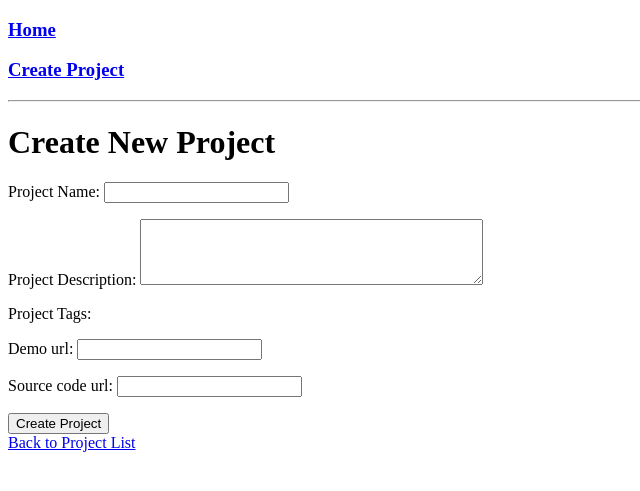
After one commit to yoshis5725/dev_search, a Django app: page /create-project/ in a window 1280 px wide. The commit adds this page. Shown: the top 491 px of the page, without its empty margins (0-640 px from the left). Run offline with Django 5.2, Linux system fonts and the light colour scheme; data that the repository does not hold is empty.

Commit message:
Project Create Logic
Create in CRUD logic is complete

```diff
--- /dev/null
+++ b/projects/forms.py
@@ -0,0 +1,16 @@
+from django import forms
+from .models import Project
+
+class ProjectForm(forms.ModelForm):
+    class Meta:
+        model = Project
+        exclude = ['vote_total', 'vote_ratio']
+        widgets = {
+            'description': forms.Textarea(attrs={'rows': 4, 'cols': 40}),
+            'tags': forms.CheckboxSelectMultiple(),
+        }
+        labels = {
+            'title': 'Project Name',
+            'description': 'Project Description',
+            'tags': 'Project Tags',
+        }
--- /dev/null
+++ b/projects/templates/projects/project_form.html
@@ -0,0 +1,13 @@
+{% extends 'base.html' %}
+
+{% block title %}Create New Project{% endblock %}
+
+{% block content %}
+<h1>Create New Project</h1>
+<form method="POST">
+    {% csrf_token %}
+    {{ form.as_p }}
+    <button type="submit">Create Project</button>
+</form>
+<a href="{% url 'all_projects' %}">Back to Project List</a>
+{% endblock %}
--- a/projects/urls.py
+++ b/projects/urls.py
@@ -5,4 +5,5 @@ from . import views
 urlpatterns = [
     path("projects/", views.all_projects, name="all_projects"),
     path("projects/<str:pk>/", views.single_project, name="single_project"),
+    path("create-project/", views.create_project, name="create_project"),
 ]
--- a/projects/views.py
+++ b/projects/views.py
@@ -1,31 +1,8 @@
-from django.shortcuts import render, get_object_or_404
+from django.shortcuts import render, get_object_or_404, redirect
+
+from projects.forms import ProjectForm
 from projects.models import Project
 
-
-# will delete this later!
-# projectList = [
-#     {
-#         'id': 1,
-#         'title': 'Project 1',
-#         'description': 'Description of Project 1',
-#         'technologies': ['Python', 'Django'],
-#         'image': 'project1.jpg',
-#     },
-#     {
-#         'id': 2,
-#         'title': 'Project 2',
-#         'description': 'Description of Project 2',
-#         'technologies': ['JavaScript', 'React'],
-#         'image': 'project2.jpg',
-#     },
-#     {
-#         'id': 3,
-#         'title': 'Project 3',
-#         'description': 'Description of Project 3',
-#         'technologies': ['HTML', 'CSS'],
-#         'image': 'project3.jpg',
-#     }
-# ]
 
 def all_projects(request):
     project_list = Project.objects.all()
@@ -43,3 +20,20 @@ def single_project(request, pk):
         'tags': tags,
     }
     return render(request, 'projects/single_project.html', context)
+
+
+# Form for creating a new project
+def create_project(request):
+    form = ProjectForm()
+
+    # Check if the request method is POST
+    if request.method == 'POST':
+        form = ProjectForm(request.POST)
+        if form.is_valid():
+            # Save the form data to the database
+            form.save()
+            # Redirect to a success page or another view
+            return redirect('all_projects')
+
+    context = {'form': form}
+    return render(request, 'projects/project_form.html', context)
--- a/templates/navbar.html
+++ b/templates/navbar.html
@@ -2,4 +2,7 @@
 <h3>
     <a href="{% url 'all_projects' %}">Home</a>
 </h3>
+<h3>
+    <a href="{% url 'create_project' %}">Create Project</a>
+</h3>
 <hr>
```
